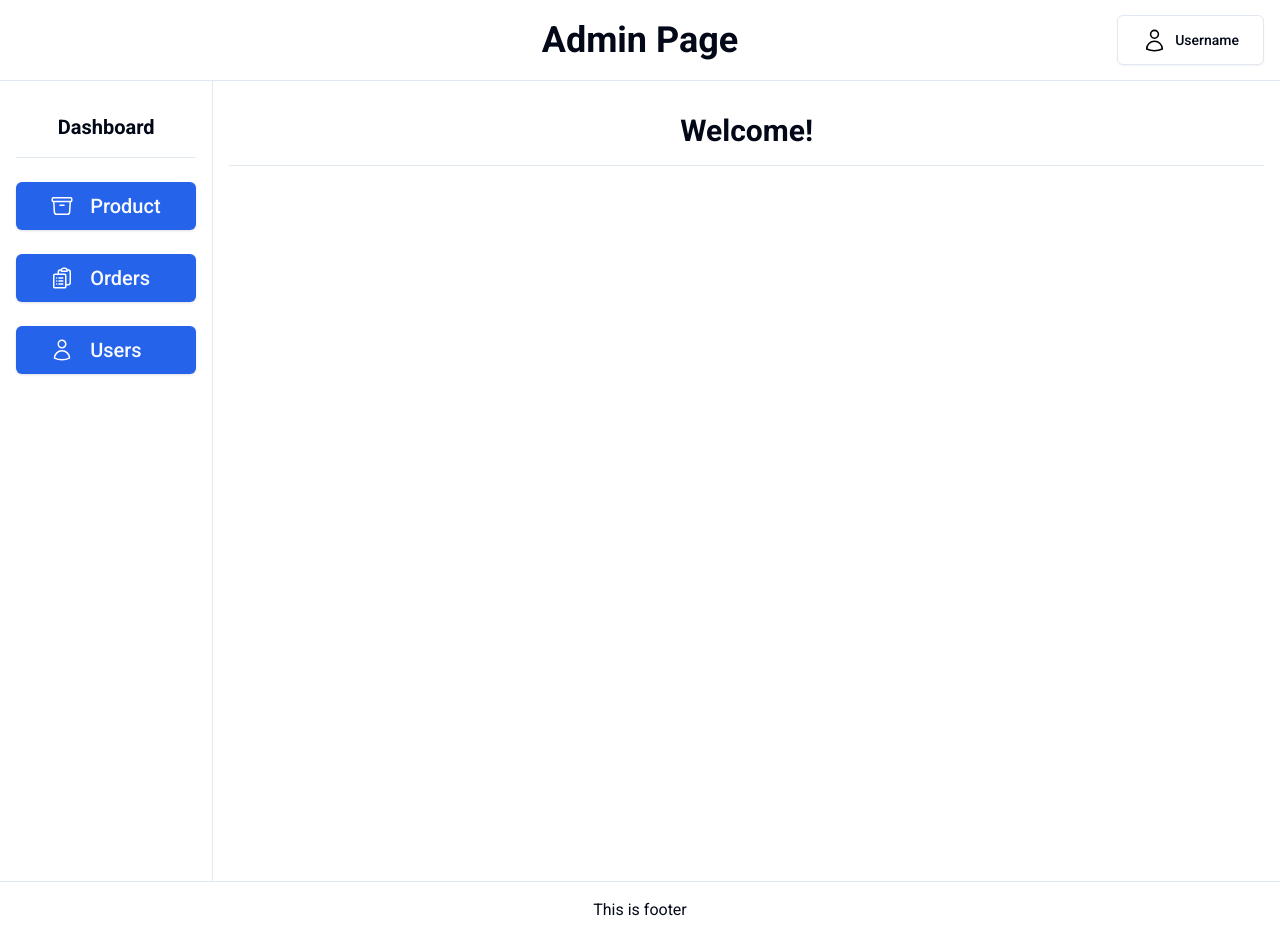
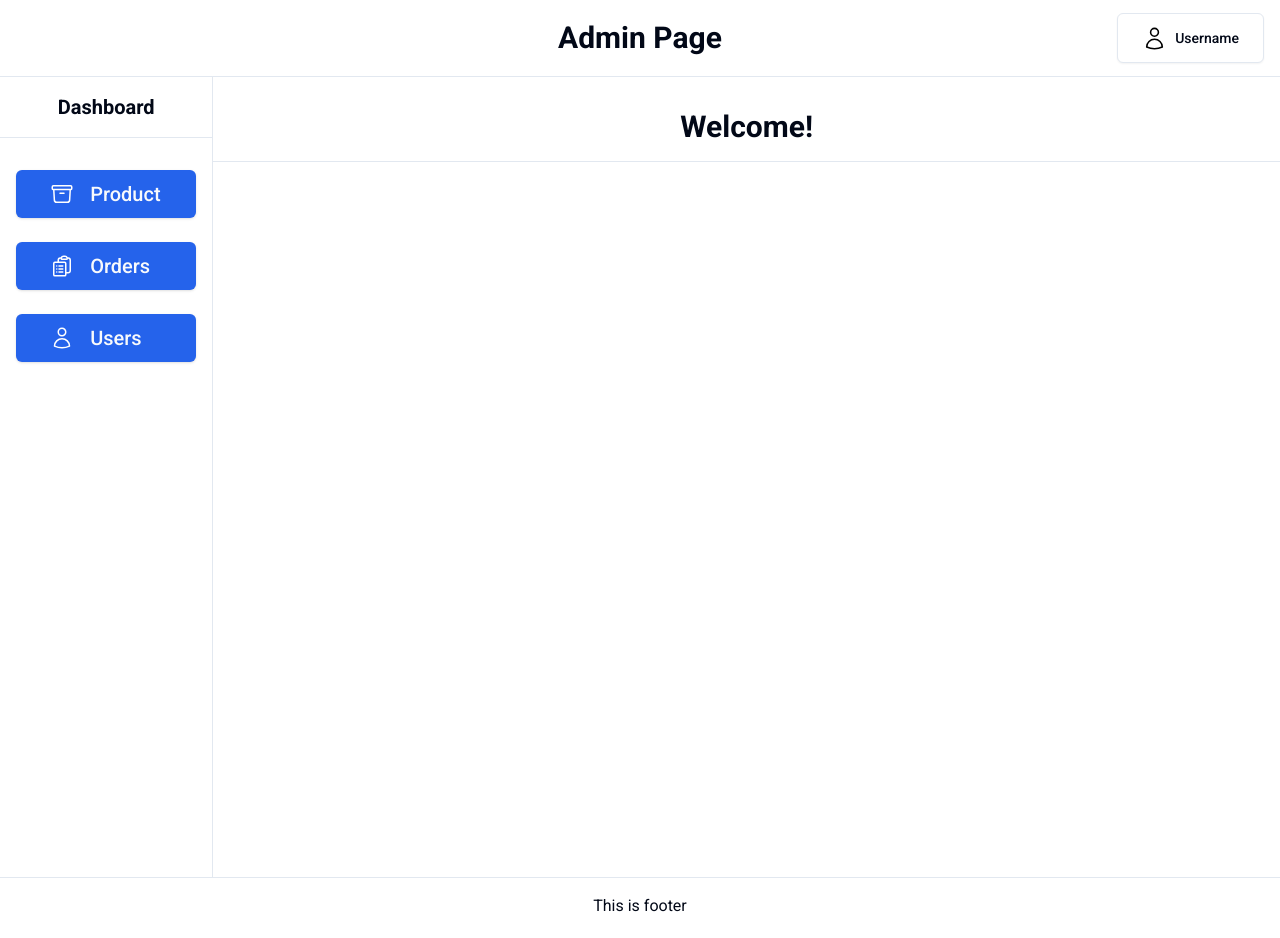
Before and after one commit to ovierevaldi/ecommerce-ganapatih-test-frontend, a Next.js app: page /admin in a window 1280 px wide. Built offline with nearby package versions, Linux system fonts and the light colour scheme.

Commit message:
fix padding

```diff
--- a/src/app/admin/layout.tsx
+++ b/src/app/admin/layout.tsx
@@ -21,12 +21,12 @@ export default function RootLayout({
         <HeaderAdminPage />
         <div className='grid h-screen'>
           <div className="grid grid-cols-6">
-            <div className="col-span-1 p-4 border-r ">
+            <div className="col-span-1 border-r ">
                 <p className='text-center border-b p-4 mb-4 text-xl font-semibold '>
                   <Link href={'/admin'} className="hover:border px-5 py-2 rounded-md">Dashboard</Link>
                 </p>
 
-                <div className="pt-2">
+                <div className="p-4">
                   <Link href={'/admin/manage-products'}>
                     <Button className='text-xl w-full h-12 mb-6'>
                         <Image src={productIcon} alt='product icon'/>
--- a/src/app/admin/page.tsx
+++ b/src/app/admin/page.tsx
@@ -2,8 +2,8 @@ import React from 'react'
 
 export default function AdminPage() {
   return (
-    <div className='p-4 '>
-        <p className='text-center border-b p-4 text-3xl font-semibold'>Welcome!</p>
+    <div className='py-4'>
+        <p className='text-center border-b py-4 text-3xl font-semibold'>Welcome!</p>
     </div>
   )
 }
--- a/src/components/admin-page/HeaderAdminPage.tsx
+++ b/src/components/admin-page/HeaderAdminPage.tsx
@@ -22,7 +22,7 @@ export default function HeaderAdminPage() {
       <div className='col-span-1'>
 
       </div>
-      <p className='text-4xl text-center p-5 font-semibold col-span-1'>Admin Page</p>
+      <p className='text-3xl text-center p-5 font-semibold col-span-1'>Admin Page</p>
 
       <div className='col-span-1 text-right pr-4'>
         <DropdownMenu>
```
